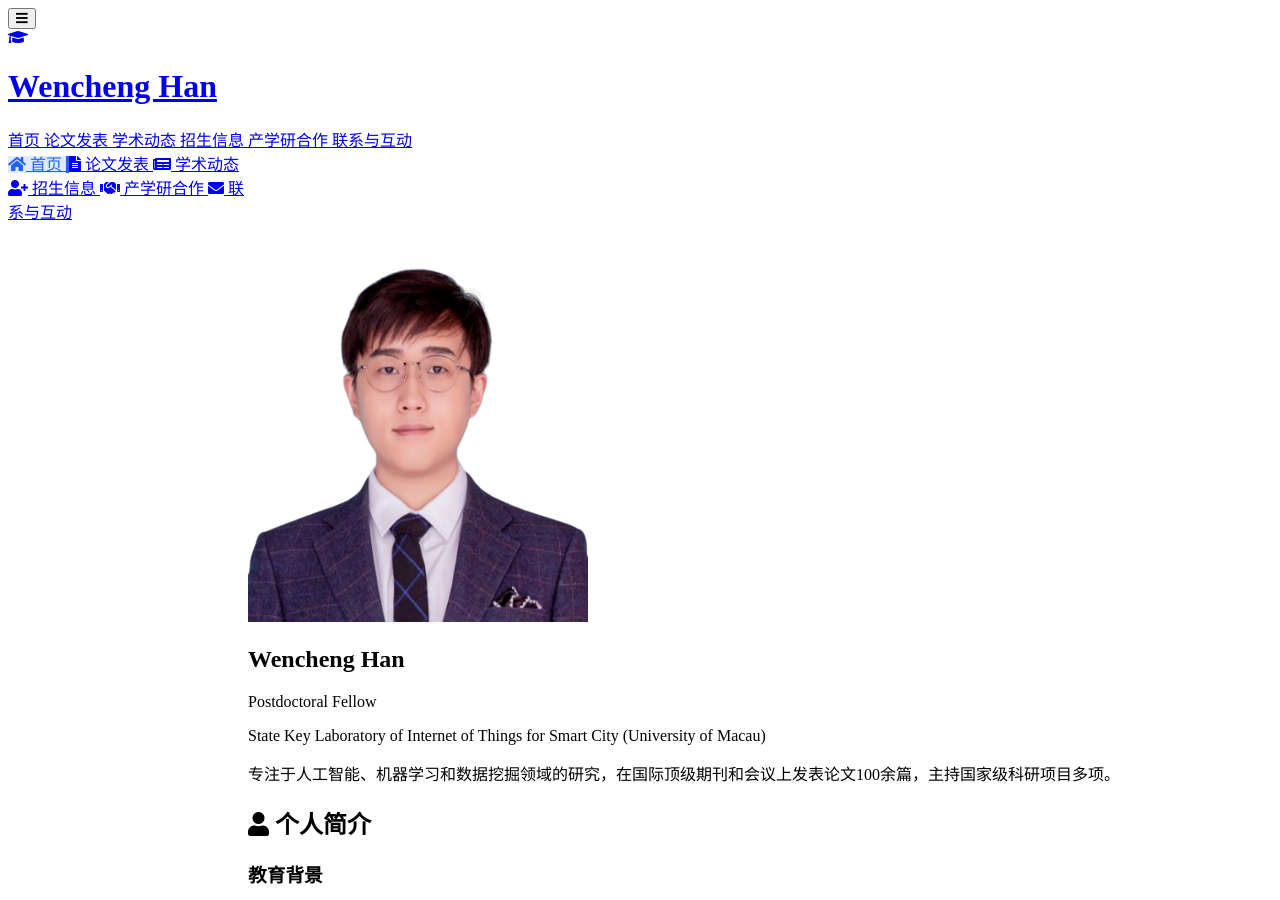
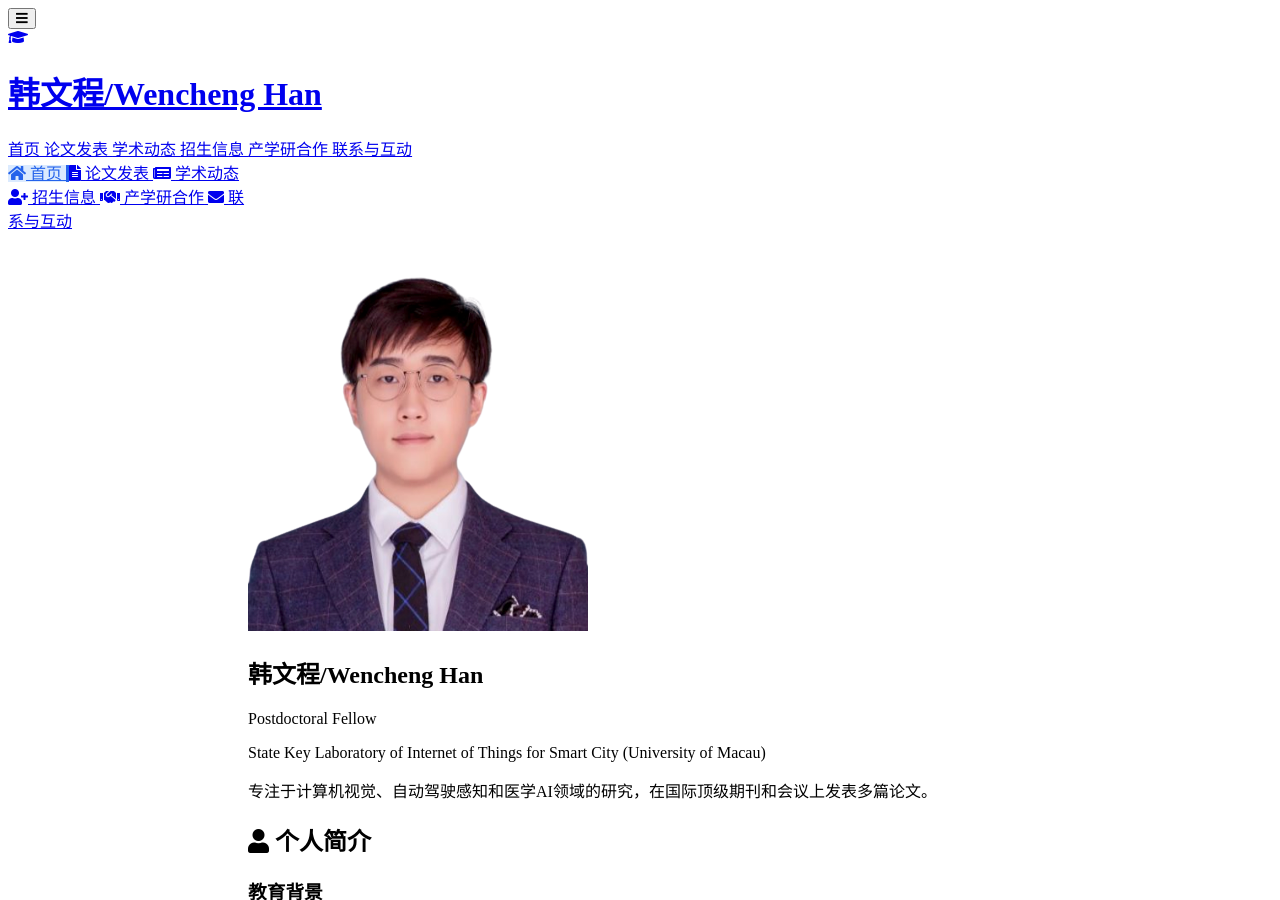
Before and after one commit to wencheng256/wencheng256.github.io, a Jekyll site: the page built from index.md, in a window 1280 px wide and 900 px high. Built offline with Jekyll 4.4.1, drawn with Linux system fonts in a browser that asks for light colours; nearby versions of some CDN libraries; a style sheet for code colours, icons or effects is not loaded.

Commit message:
更新名字为中英双语：韩文程/Wencheng Han，并更新相关meta-data

```diff
--- a/_config.yml
+++ b/_config.yml
@@ -1,14 +1,14 @@
 # Basic Information
-title: Wencheng Han
+title: 韩文程/Wencheng Han
 position: Postdoctoral Fellow
 affiliation: State Key Laboratory of Internet of Things for Smart City (University of Macau)
 email: wencheng256@gmail.com
 
 # Search Engine Optimization (SEO)
 # The following information is used to improve the website traffic from search engines, e.g., Google.
-keywords: Wencheng Han
-description: Researcher on computer vision
-canonical: https://wencheng256@github.io
+keywords: 韩文程, Wencheng Han, 计算机视觉, computer vision
+description: 韩文程/Wencheng Han - Postdoctoral Fellow at University of Macau. Researcher on computer vision, autonomous driving perception, and AI for medical applications.
+canonical: https://wencheng256.github.io
 
 # Links
 # If you don't need one of them, you may delete the corresponding line.
--- a/_includes/header.html
+++ b/_includes/header.html
@@ -10,7 +10,7 @@
                 <div class="w-8 h-8 bg-primary rounded-lg flex items-center justify-center">
                     <i class="fas fa-graduation-cap text-white text-sm"></i>
                 </div>
-                <h1 class="text-xl font-bold text-text-primary">{{ site.title | default: '研途' }}</h1>
+                <h1 class="text-xl font-bold text-text-primary">{{ site.title | default: '韩文程/Wencheng Han' }}</h1>
             </a>
         </div>
 
--- a/index.md
+++ b/index.md
@@ -1,7 +1,7 @@
 ---
 layout: home
-title: Home
-description: "专注于人工智能、机器学习和数据挖掘领域的研究，在国际顶级期刊和会议上发表论文100余篇，主持国家级科研项目多项。"
+title: 韩文程/Wencheng Han
+description: "专注于计算机视觉、自动驾驶感知和医学AI领域的研究，在国际顶级期刊和会议上发表多篇论文。"
 research_areas:
   - "机器学习"
   - "深度学习"
```
